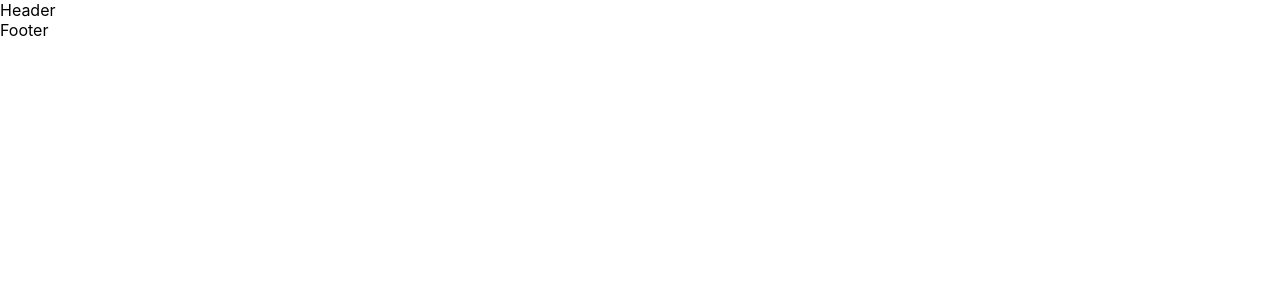
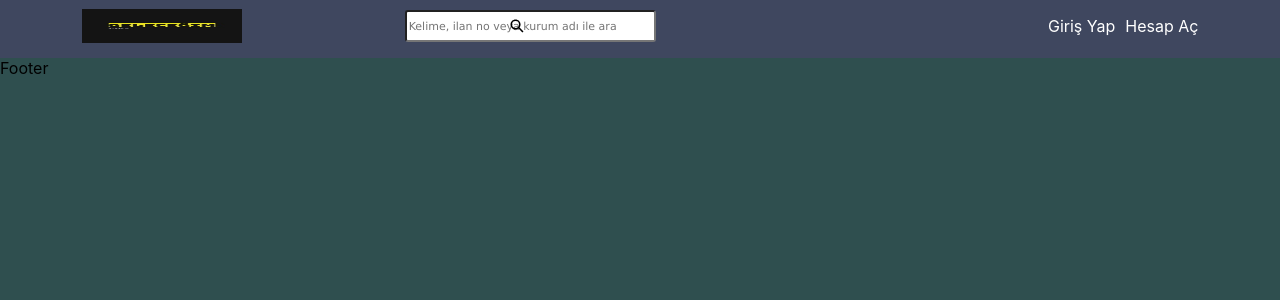
Before and after one commit to AlperKacar/gelecegim-app, a React (Create React App) app: page / in a window 1280 px wide. Shown: the top 300 px of the page. Built offline with nearby package versions, Linux system fonts and the light colour scheme.

Commit message:
Header navbar denemeleri

```diff
--- a/package.json
+++ b/package.json
@@ -9,7 +9,7 @@
     "react": "^18.2.0",
     "react-dom": "^18.2.0",
     "react-helmet": "^6.1.0",
-    "react-icons": "^4.6.0",
+    "react-icons": "^4.7.1",
     "react-router-dom": "^6.4.3",
     "react-scripts": "5.0.1",
     "styled-components": "^5.3.6",
--- a/src/Components/Header.js
+++ b/src/Components/Header.js
@@ -1,7 +1,69 @@
-import React from 'react'
+import React from "react";
+import styled from "styled-components";
+import logosrc from "../images/Gelecegim_Logo.png";
+import { IoSearchSharp } from "react-icons/io5";
+const Head = styled.div`
+  width: 100%;
+  height: 57.9px;
 
-export default function Header() {
+  background-color: #3f475f;
+`;
+const Navbar = styled.div`
+  display: flex;
+  align-items: center;
+  flex-direction: row;
+  list-style: none;
+  justify-content: space-around;
+`;
+
+const Search = styled.input`
+  font-family: "Lucida Grande", "Lucida Sans", "Lucida Sans Unicode", Roboto,
+    sans-serif;
+  font-size: 11px;
+  width: 243px;
+  height: 26px;
+  border-radius: 3px;
+`;
+const Li = styled.li`
+  color: white;
+  padding-left: 10px;
+  display: flex;
+  align-items: center;
+  float: left;
+`;
+const Logom = styled.img`
+  width: 160px;
+  height: 34px;
+`;
+const Searchicon = styled.div`
+  margin: 0;
+  padding: 0;
+  float: left;
+  display: flex;
+  position: relative;
+  right:310px;
+`;
+function Header() {
   return (
-    <div>Header</div>
-  )
+    <Head>
+      <Navbar>
+        <Logom src={logosrc} alt="selam" />
+
+        <Search
+          id="searchText"
+          placeholder="Kelime, ilan no veya kurum adı ile ara"
+        />
+        <Searchicon>
+          <IoSearchSharp />
+        </Searchicon>
+
+        <ul>
+          <Li>Giriş Yap</Li>
+
+          <Li>Hesap Aç</Li>
+        </ul>
+      </Navbar>
+    </Head>
+  );
 }
+export default Header;
--- a/src/index.css
+++ b/src/index.css
@@ -1,4 +1,5 @@
 body {
+  background-color: darkslategrey;
   margin: 0;
   font-family: -apple-system, BlinkMacSystemFont, 'Segoe UI', 'Roboto', 'Oxygen',
     'Ubuntu', 'Cantarell', 'Fira Sans', 'Droid Sans', 'Helvetica Neue',
```
Also changed, not shown: src/images/Gelecegim_Logo.png (added), 1 other file (tests, documents, lock files or other folders).
